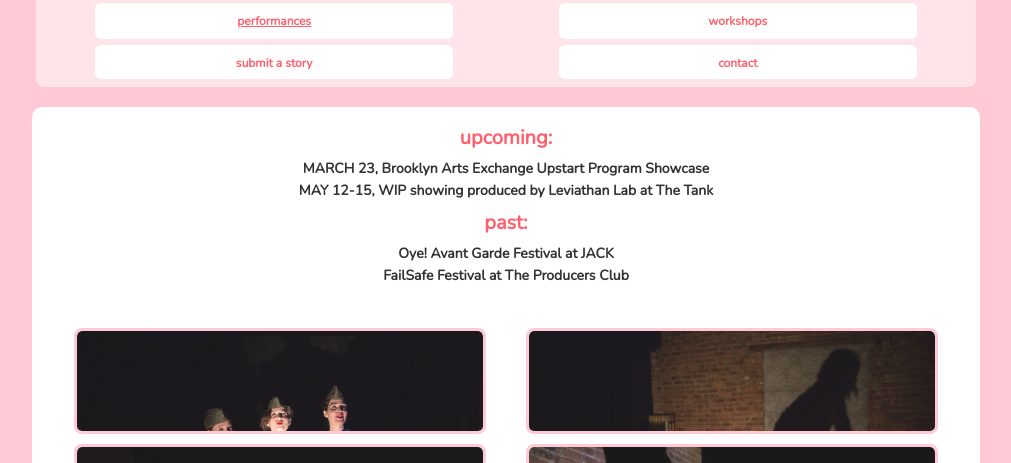
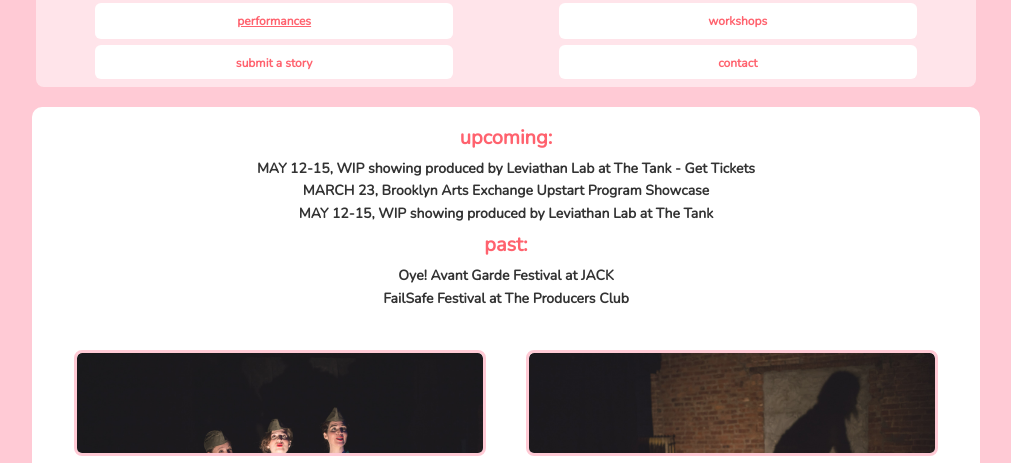
Before and after one commit to gibsonhdrew/spamsite, a plain HTML site: page performances.html in a window 1280 px wide. Shown: the part 259-722 px from the top of the page, without its empty margins (134-1145 px from the left). Drawn offline with nearby package versions, Linux system fonts and the light colour scheme; a script that the page names is missing.

Commit message:
updated dates

```diff
--- a/performances.html
+++ b/performances.html
@@ -32,8 +32,12 @@
     <div class='pageBody' id="performance-photos">
         <section class="eventLocations">
             <h3>upcoming:</h3>
-            <h4>MARCH 23, Brooklyn Arts Exchange Upstart Program Showcase</h4>
+            <h4>
+                MAY 12-15, WIP showing produced by Leviathan Lab at The Tank -
+                <a href="https://www.brownpapertickets.com/event/4067101">Get Tickets</a>
+            </h4>
             <div class="pastEvents">
+                <h4>MARCH 23, Brooklyn Arts Exchange Upstart Program Showcase</h4>
                 <h4>MAY 12-15, WIP showing produced by Leviathan Lab at The Tank</h4>
                 <h3>past:</h3>
                 <h4>Oye! Avant Garde Festival at JACK</h4>
```
Also changed, not shown: workshops.html (+5 -1 lines), 1 other file.
